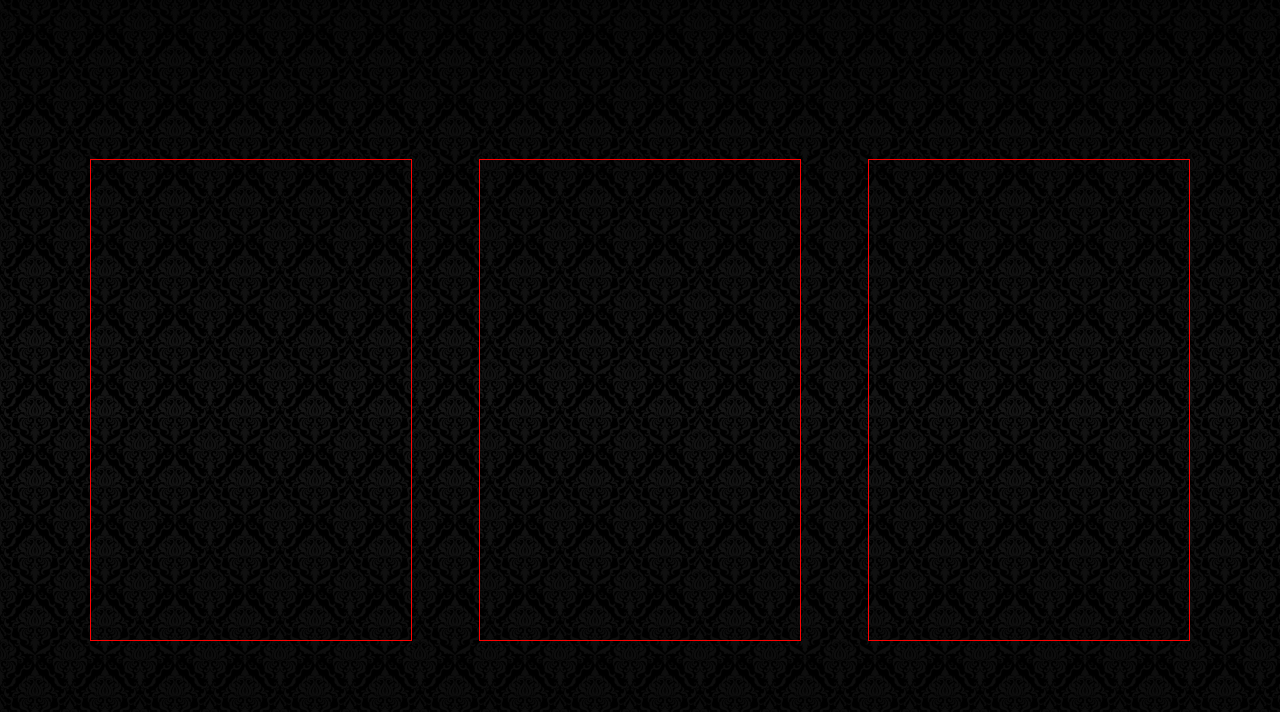
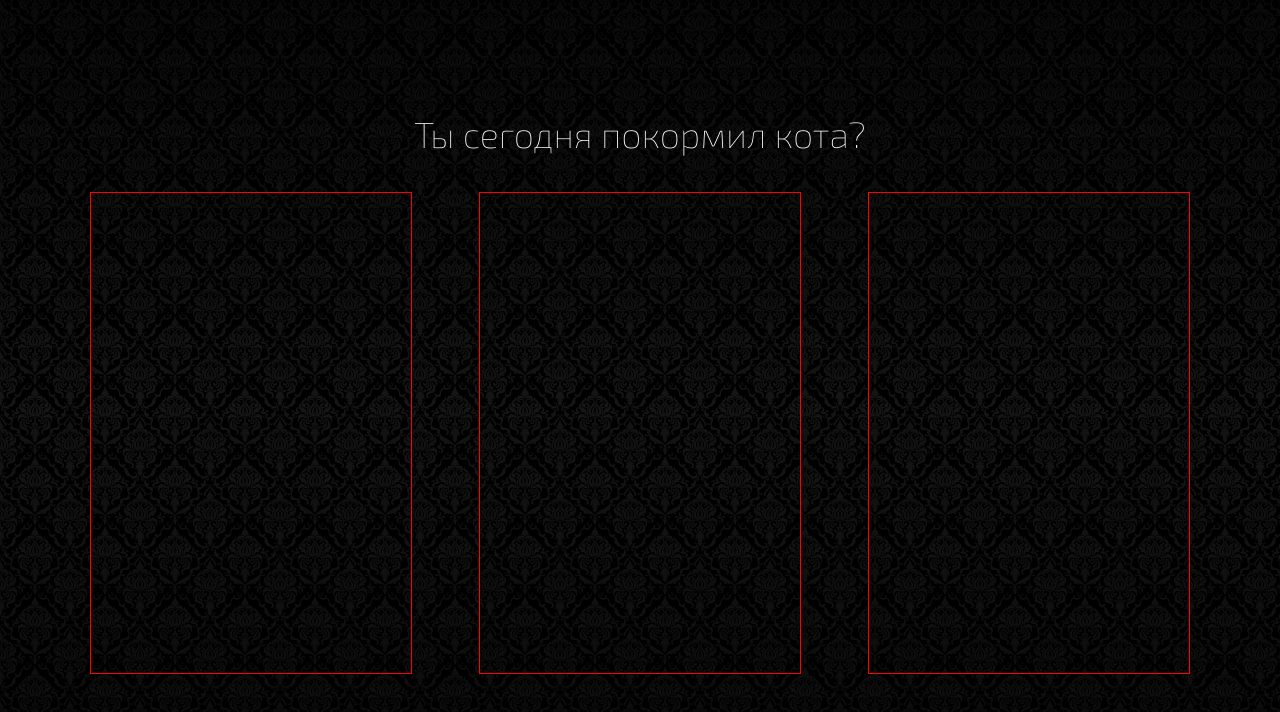
Before and after one commit to denisraymer/funbox-kitty, a React (Create React App) app: page /#/ in a window 1280 px wide. Shown: the top 712 px of the page. Built offline with nearby package versions, Linux system fonts and the light colour scheme.

Commit message:
Added homepage title

```diff
--- a/src/assets/styles/components/cardBlock.scss
+++ b/src/assets/styles/components/cardBlock.scss
@@ -1,4 +1,15 @@
 .card-block {
+    &__title {
+        font: {
+            family: 'Exo 2.0- Thin';
+            size: 36px;
+            weight: 400;
+        }
+        text-align: center;
+        color: #fff;
+        margin-bottom: 30px;
+    }
+
     &__stroke {
         width: 1120px;
         display: flex;
--- a/src/page/HomePage.js
+++ b/src/page/HomePage.js
@@ -3,6 +3,7 @@
 const HomePage = () => {
     return (
         <div className='card-block'>
+            <div className="card-block__title">Ты сегодня покормил кота?</div>
             <div className="card-block__stroke">
                 <div className="card-block__item"/>
                 <div className="card-block__item"/>
```
